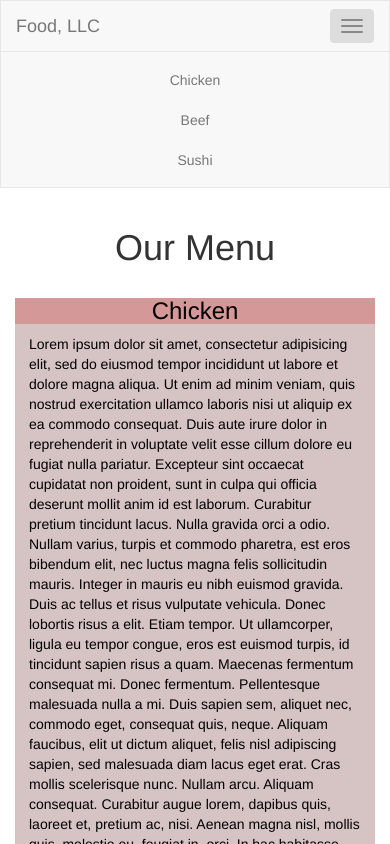
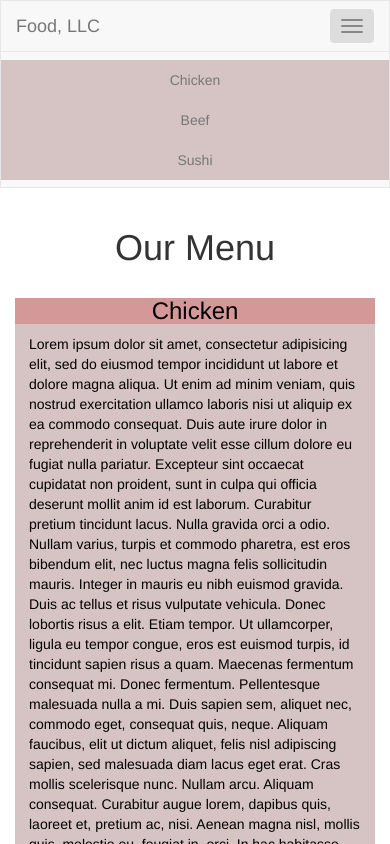
Before and after one commit to ramonchiara/module3-solution, a plain HTML site: page public_html/index.html in a window 390 px wide. Both pictures are taken after a click on the button "Toggle navigation". Shown: the top 844 px of the page. Drawn offline with Linux system fonts and the light colour scheme.

Commit message:
Menu with background-color.

```diff
--- a/public_html/css/style.css
+++ b/public_html/css/style.css
@@ -27,6 +27,9 @@ section p {
     padding: 0 1em 1em;
 }
 
-.navbar-toggle {
-    color: #D59899;
+#collapsable-nav ul {
+    background-color: #D6C3C3;
 }
+#collapsable-nav a:hover {
+    background-color: #D59899;
+}
```
